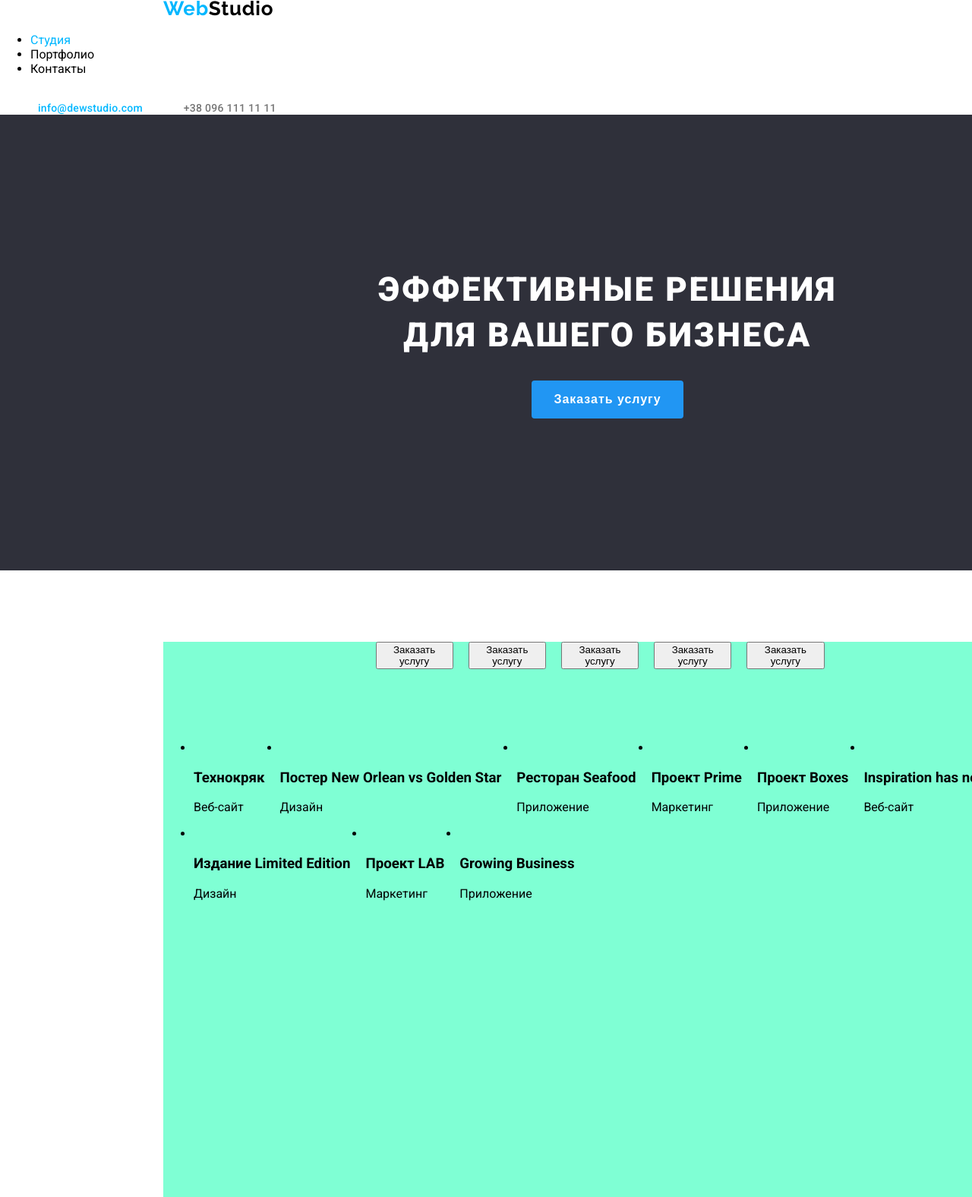
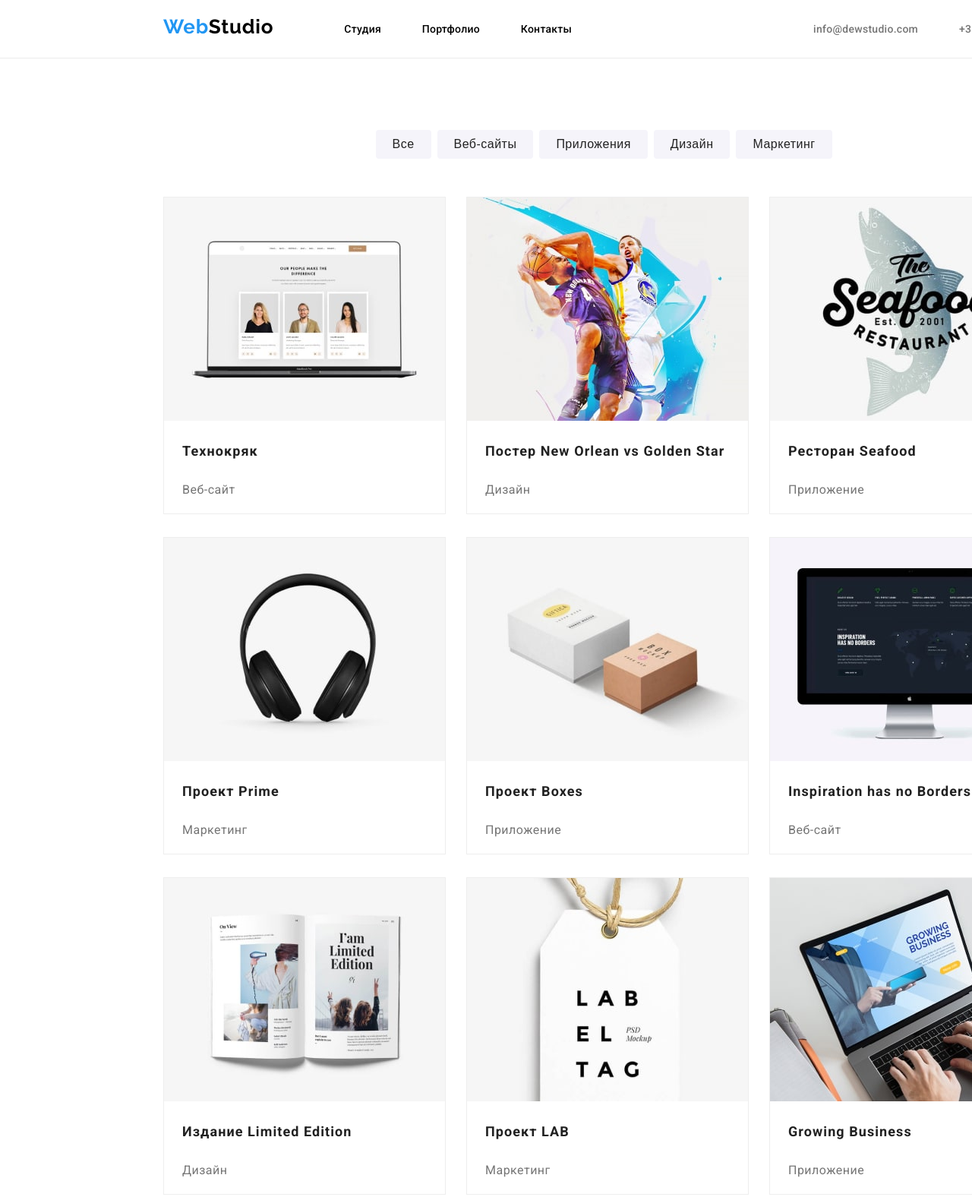
Before and after one commit to zoobeen1/goit-markup-hw-02, a plain HTML site: page portfolio.html in a window 1280 px wide. Shown: the part 4-1580 px from the top of the page at 76% size. Drawn offline with Linux system fonts and the light colour scheme.

Commit message:
final fix

```diff
--- a/css/styles.css
+++ b/css/styles.css
@@ -1,81 +1,92 @@
+:root {
+  --bg-color: #2f303a;
+  --accent-color: #2196f3;
+  --text-color: #757575;
+  --caption-color: #212121;
+  --grey-background: #f5f4fa;
+}
+
 body {
   font-family: "Roboto", sans-serif;
   width: 1600px;
   margin: auto;
+  color: var(--text-color);
   box-shadow: 6px 6px 20px rgba(0, 0, 0, 0.1);
 }
 
-a {
-  text-decoration: none; /* Отменяем подчеркивание у ссылки */
+/* a {
+  text-decoration: none; /* Отменяем подчеркивание у ссылки
   color: #000000;
+} */
+
+/* Section Header */
+.blue {
+  color: var(--accent-color);
 }
-section {
-  margin-left: auto;
-  margin-right: auto;
-}
-
-h2 {
-  font-weight: bold;
-  font-size: 36px;
-  line-height: 42px;
-  text-align: center;
-  letter-spacing: 0.03em;
-  color: #212121;
-}
-
-.blue {
-  color: rgb(0, 183, 255);
-}
-
-/*Section of header*/
-.head {
+.header-navigation {
   display: flex;
   flex-direction: row;
   background-color: #fff;
   margin: auto;
+  border-bottom: 1px solid #ececec;
 }
 .logo {
   font-family: Raleway;
   font-style: normal;
   font-weight: bold;
   font-size: 26px;
-  line-height: 31px;
+  line-height: 1.2;
   margin-left: 215px;
   margin-right: 93px;
   margin-bottom: 25px;
   margin-top: 24px;
   letter-spacing: 0.03em;
-}
-.logo a {
+  text-decoration: none;
   color: #000000;
 }
 
-.ul-line {
+.header-list {
   margin: 0; /* Обнуляем значение отступов */
   margin-top: 32px;
+  padding: 0;
 }
 
-.ul-line li {
+.header-item {
   margin-right: 50px; /* Отступ справа */
   display: inline; /* Отображать как строчный элемент */
   font-style: normal;
   font-weight: 500;
   font-size: 14px;
-  line-height: 16px;
+  line-height: 1.2;
   letter-spacing: 0.02em;
 }
+.header-link {
+  text-decoration: none;
+  color: #000000;
+}
+.header-link:hover,
+.header-link:focus {
+  color: var(--accent-color);
+}
+
 .head-address {
   margin-left: auto;
   margin-right: 215px;
   margin-top: 32px;
 }
 .head-address a {
+  text-decoration: none;
   font-weight: 500;
   font-size: 14px;
-  line-height: 16px;
+  line-height: 1.2;
   letter-spacing: 0.02em;
   margin-left: 50px;
-  color: #757575;
+  color: var(--text-color);
+}
+
+.head-address a:hover,
+.head-address a:focus {
+  color: var(--accent-color);
 }
 
 .header-content {
@@ -83,10 +94,10 @@ h2 {
   margin-bottom: 94px;
   width: 1600px;
   height: 400px;
-  background: #2f303a;
+  background: var(--bg-color);
 }
 
-h1 {
+.header-title {
   width: 696px;
   margin: 0;
   height: 120px;
@@ -98,7 +109,7 @@ h1 {
   font-style: normal;
   font-weight: 900;
   font-size: 44px;
-  line-height: 60px;
+  line-height: 1.36;
   letter-spacing: 0.06em;
   text-transform: uppercase;
 }
@@ -114,27 +125,30 @@ h1 {
   border: 0px;
   font-weight: bold;
   font-size: 16px;
-  line-height: 30px;
+  line-height: 1.87;
   letter-spacing: 0.06em;
-  background-color: #2196f3;
+  background-color: var(--accent-color);
   color: #ffffff;
 }
+/* END Section of header*/
 
 /*Section Features*/
 .features {
   display: flex;
   flex-direction: row;
   width: 1170px;
+  margin-left: auto;
+  margin-right: auto;
 }
 
-.features ul {
+.features-list {
   display: flex;
   flex-direction: row;
   margin: 0; /* Обнуляем значение отступов */
   padding: 0;
 }
 
-.features ul li {
+.features-item {
   width: 270px;
   height: 101px;
   display: inline; /* Отображать как строчный элемент */
@@ -142,25 +156,26 @@ h1 {
   font-style: normal;
   font-weight: 500;
   font-size: 14px;
-  line-height: 16px;
+  line-height: 1.71;
   letter-spacing: 0.02em;
 }
 
-.features h3 {
+.features-title {
   font-weight: bold;
   font-size: 14px;
-  line-height: 16px;
+  line-height: 1.14;
   letter-spacing: 0.03em;
   text-transform: uppercase;
-  color: #212121;
+  color: var(--caption-color);
+  margin: 0;
 }
 
-.features p {
+.features-text {
   font-weight: normal;
   font-size: 14px;
-  line-height: 24px;
+  line-height: 1.71;
   letter-spacing: 0.03em;
-  color: #757575;
+  /* color: var(--text-color); */
 }
 /*Section Works*/
 .works {
@@ -170,126 +185,217 @@ h1 {
   margin-right: auto;
   padding: 0;
 }
-
-.works h2 {
+.works-title {
   display: block;
+  font-weight: bold;
+  font-size: 36px;
+  line-height: 1.16;
+  text-align: center;
+  letter-spacing: 0.03em;
+  color: var(--caption-color);
 }
 
-.works ul {
+.works-list {
   display: flex;
   flex-direction: row;
   padding: 0;
+  margin-top: 50px;
 }
 
-.works ul li {
+.works-item {
   list-style-type: none;
   margin-right: 33px;
   font-style: normal;
   font-weight: 500;
   font-size: 14px;
-  line-height: 16px;
+  line-height: 1.14;
   letter-spacing: 0.02em;
 }
 /*Section Command*/
 .command {
   margin-top: 94px;
-  width: 1170px;
-  margin-left: auto;
-  margin-right: auto;
+  width: 1600px;
   padding: 0;
   padding-top: 94px;
+  background-color: var(--grey-background);
 }
 
-.command h2 {
+.command-title {
   margin: 0;
   display: block;
+  text-align: center;
+  font-style: normal;
+  font-weight: bold;
+  font-size: 36px;
+  line-height: 1.16;
+  text-align: center;
+  letter-spacing: 0.03em;
+  color: var(--caption-color);
 }
 
-.command ul {
+.command-list {
+  width: 1170px;
   display: flex;
   flex-direction: row;
   padding: 0;
+  margin-top: 50px;
+  margin-left: auto;
+  margin-right: auto;
 }
 
-.command ul li {
+.command-item {
   list-style-type: none;
   text-align: center;
-  margin-right: 33px;
+  margin-right: 30px;
   font-style: normal;
   font-weight: 500;
   font-size: 14px;
-  line-height: 16px;
+  line-height: 1.14;
   letter-spacing: 0.02em;
   border-radius: 5px;
   box-shadow: 0 1px 2px rgba(34, 32, 32, 0.342);
 }
+
+.command-img-title {
+  margin-top: 30px;
+  margin-bottom: 10px;
+  font-style: normal;
+  font-weight: 500;
+  font-size: 16px;
+  line-height: 1.187;
+  text-align: center;
+  letter-spacing: 0.03em;
+  color: var(--caption-color);
+}
+.command-text {
+  font-style: normal;
+  font-weight: normal;
+  font-size: 16px;
+  line-height: 1.187;
+  text-align: center;
+  letter-spacing: 0.03em;
+  margin-top: 0%;
+  margin-bottom: 30px;
+}
 /*Footer*/
-footer {
+.footer {
   margin-top: 94px;
   width: 1600px;
   height: 192px;
-  background-color: #2f303a;
+  background-color: var(--bg-color);
   padding-top: 60px;
 }
 
 .footer a.logo {
   color: #ffffff;
   margin-top: 0;
+  margin-bottom: 0;
 }
-address {
+.address {
   display: block;
   margin-left: 215px;
   margin-bottom: 60px;
   font-style: normal;
   font-weight: normal;
   font-size: 14px;
-  line-height: 24px;
-  /* or 171% */
-
+  line-height: 1.71;
   letter-spacing: 0.03em;
-
   color: #ffffff;
 }
-address p {
+.address p {
   padding: 0;
   margin: 0;
   margin-top: 20px;
   margin-bottom: 10px;
 }
-address a {
+.footer-link {
   display: block;
   color: rgba(255, 255, 255, 0.6);
   margin-bottom: 10px;
+  text-decoration: none;
+}
+.footer-link:hover,
+.footer-link:focus {
+  color: var(--accent-color);
 }
 
 /*Stranica Portfolio*/
+
 .portfolio {
   width: 1170px;
   height: 1360px;
   margin-top: 94px;
-  background-color: aquamarine;
+  margin-left: auto;
+  margin-right: auto;
 }
 .portfolio-buttons {
-  margin: 0; /* Обнуляем значение отступов */
   padding: 0;
   display: flex;
   flex-direction: row;
   margin: 0 auto;
   width: 611px;
+  height: 54px;
+  margin-bottom: 34px;
 }
 .portfolio-buttons li {
   list-style-type: none;
+  /* text-align: center; */
+  margin-right: 8px;
+}
+.portfolio-button {
+  padding: 6px 22px;
+  display: block;
+  font-style: normal;
+  font-weight: 500;
+  font-size: 16px;
+  line-height: 1.625;
   text-align: center;
-  margin-right: 20px;
+  letter-spacing: 0.03em;
+  height: 38px;
+  border: 0px;
+  border-radius: 4px;
+  color: var(--caption-color);
+  background-color: var(--grey-background);
 }
 
-.portfolio-img {
-  margin-top: 94px;
+.portfolio-button:hover,
+.portfolio-button:focus {
+  color: #ffffff;
+  background-color: var(--accent-color);
+}
+
+.gallery-list {
+  padding: 0;
   width: 1170px;
   display: flex;
   flex-direction: row;
+  justify-content: space-between;
   flex-wrap: wrap;
 }
-.portfolio-img li {
-  margin-right: 20px;
+.gallery-item {
+  margin-bottom: 30px;
+  list-style-type: none;
+  border: 1px solid #eeeeee;
 }
+.gallery-image {
+  width: 370px;
+}
+
+.gallery-caption {
+  margin-left: 24px;
+  font-style: normal;
+  font-weight: bold;
+  font-size: 18px;
+  line-height: 2;
+  letter-spacing: 0.06em;
+  color: var(--caption-color);
+}
+
+.gallery-text {
+  margin-left: 24px;
+  font-style: normal;
+  font-weight: normal;
+  font-size: 16px;
+  line-height: 1.875;
+  letter-spacing: 0.03em;
+}
--- a/portfolio.html
+++ b/portfolio.html
@@ -20,9 +20,7 @@
         <a href="./" class="logo"><span class="blue">Web</span>Studio</a>
         <ul class="header-list">
           <li class="header-item">
-            <a href="/studio/" class="header-link"
-              ><span class="blue">Студия</span></a
-            >
+            <a href="./" class="header-link">Студия</a>
           </li>
           <li class="header-item">
             <a href="./portfolio.html" class="header-link">Портфолио</a>
@@ -31,113 +29,144 @@
             <a href="/contact/" class="header-link">Контакты</a>
           </li>
         </ul>
+
+        <div class="head-address">
+          <a href="mailto:info@dewstudio.com">info@dewstudio.com</a>
+          <a href="tel:+380961111111">+38 096 111 11 11</a>
+        </div>
       </nav>
-      <div class="head-address">
-        <a href="mailto:info@dewstudio.com">
-          <span class="blue">info@dewstudio.com</span>
-        </a>
-        <a href="tel:+380961111111">+38 096 111 11 11</a>
-      </div>
-      <div class="header-content">
-        <h1 class="header-title">Эффективные решения для вашего бизнеса</h1>
-        <button type="button" class="header-button">Заказать услугу</button>
-      </div>
     </header>
     <main class="portfolio-main">
       <section class="portfolio">
         <ul class="portfolio-buttons">
           <li class="portfolio-item">
-            <button type="button" class="potfolio-button">
-              Заказать услугу
-            </button>
+            <button type="button" class="portfolio-button">Все</button>
           </li>
           <li class="portfolio-item">
-            <button type="button" class="potfolio-button">
-              Заказать услугу
-            </button>
+            <button type="button" class="portfolio-button">Веб-сайты</button>
           </li>
           <li class="portfolio-item">
-            <button type="button" class="potfolio-button">
-              Заказать услугу
-            </button>
+            <button type="button" class="portfolio-button">Приложения</button>
           </li>
           <li class="portfolio-item">
-            <button type="button" class="potfolio-button">
-              Заказать услугу
-            </button>
+            <button type="button" class="portfolio-button">Дизайн</button>
           </li>
           <li class="portfolio-item">
-            <button type="button" class="potfolio-button">
-              Заказать услугу
-            </button>
+            <button type="button" class="portfolio-button">Маркетинг</button>
           </li>
         </ul>
-        <ul class="portfolio-img">
-          <li>
-            <img src="./image/portfolio-1.jpg" alt="" width="322" />
+        <!--!Gallery-->
+        <ul class="gallery-list">
+          <li class="gallery-item">
+            <img
+              src="./images/portfolio-1.jpg"
+              alt=""
+              width="322"
+              class="gallery-image"
+            />
             <br />
-            <h3>Технокряк</h3>
-            <p>Веб-сайт</p>
+            <h3 class="gallery-caption">Технокряк</h3>
+            <p class="gallery-text">Веб-сайт</p>
           </li>
-          <li>
-            <img src="./image/portfolio-2.jpg" alt="" width="322" />
+          <li class="gallery-item">
+            <img
+              src="./images/portfolio-2.jpg"
+              alt=""
+              width="322"
+              class="gallery-image"
+            />
             <br />
-            <h3>Постер New Orlean vs Golden Star</h3>
-            <p lang="en">Дизайн</p>
+            <h3 class="gallery-caption">Постер New Orlean vs Golden Star</h3>
+            <p class="gallery-text">Дизайн</p>
           </li>
-          <li>
-            <img src="./image/portfolio-3.jpg" alt="" width="322" />
+          <li class="gallery-item">
+            <img
+              src="./images/portfolio-3.jpg"
+              alt=""
+              width="322"
+              class="gallery-image"
+            />
             <br />
-            <h3>Ресторан Seafood</h3>
-            <p lang="en">Приложение</p>
+            <h3 class="gallery-caption">Ресторан Seafood</h3>
+            <p class="gallery-text">Приложение</p>
           </li>
-
-          <li>
-            <img src="./image/portfolio-4.jpg" alt="" width="322" />
+          <li class="gallery-item">
+            <img
+              src="./images/portfolio-4.jpg"
+              alt=""
+              width="322"
+              class="gallery-image"
+            />
             <br />
-            <h3>Проект Prime</h3>
-            <p lang="en">Маркетинг</p>
+            <h3 class="gallery-caption">Проект Prime</h3>
+            <p class="gallery-text">Маркетинг</p>
           </li>
-          <li>
-            <img src="./image/portfolio-5.jpg" alt="" width="322" />
+          <li class="gallery-item">
+            <img
+              src="./images/portfolio-5.jpg"
+              alt=""
+              width="322"
+              class="gallery-image"
+            />
             <br />
-            <h3>Проект Boxes</h3>
-            <p lang="en">Приложение</p>
+            <h3 class="gallery-caption">Проект Boxes</h3>
+            <p class="gallery-text">Приложение</p>
           </li>
-          <li>
-            <img src="./image/portfolio-6.jpg" alt="" width="322" />
+          <li class="gallery-item">
+            <img
+              src="./images/portfolio-6.jpg"
+              alt=""
+              width="322"
+              class="gallery-image"
+            />
             <br />
-            <h3>Inspiration has no Borders</h3>
-            <p lang="en">Веб-сайт</p>
+            <h3 class="gallery-caption">Inspiration has no Borders</h3>
+            <p class="gallery-text">Веб-сайт</p>
           </li>
-
-          <li>
-            <img src="./image/portfolio-7.jpg" alt="" width="322" />
+          <li class="gallery-item">
+            <img
+              src="./images/portfolio-7.jpg"
+              alt=""
+              width="322"
+              class="gallery-image"
+            />
             <br />
-            <h3>Издание Limited Edition</h3>
-            <p lang="en">Дизайн</p>
+            <h3 class="gallery-caption">Издание Limited Edition</h3>
+            <p class="gallery-text">Дизайн</p>
           </li>
-          <li>
-            <img src="./image/portfolio-8.jpg" alt="" width="322" />
+          <li class="gallery-item">
+            <img
+              src="./images/portfolio-8.jpg"
+              alt=""
+              width="322"
+              class="gallery-image"
+            />
             <br />
-            <h3>Проект LAB</h3>
-            <p lang="en">Маркетинг</p>
+            <h3 class="gallery-caption">Проект LAB</h3>
+            <p class="gallery-text">Маркетинг</p>
           </li>
-          <li>
-            <img src="./image/portfolio-9.jpg" alt="" width="322" />
+          <li class="gallery-item">
+            <img
+              src="./images/portfolio-9.jpg"
+              alt=""
+              width="322"
+              class="gallery-image"
+            />
             <br />
-            <h3>Growing Business</h3>
-            <p lang="en">Приложение</p>
+            <h3 class="gallery-caption">Growing Business</h3>
+            <p class="gallery-text">Приложение</p>
           </li>
         </ul>
       </section>
     </main>
     <footer class="footer">
       <a href="./" class="logo"><span class="blue">Web</span>Studio</a>
-      <address>
+      <address class="address">
         <p>г.Киев, пр-т Леси Украинки, 26</p>
-        <a href="mailto:info@dewstudio.com"> info@example.com </a>
-        <a href="tel:+380991111111">+38 099 111 11 11</a>
+        <a class="footer-link" href="mailto:info@dewstudio.com">
+          info@example.com
+        </a>
+        <a class="footer-link" href="tel:+380991111111">+38 099 111 11 11</a>
       </address>
     </footer>
   </body>
```
Also changed, not shown: index.html (+21 -22 lines).
